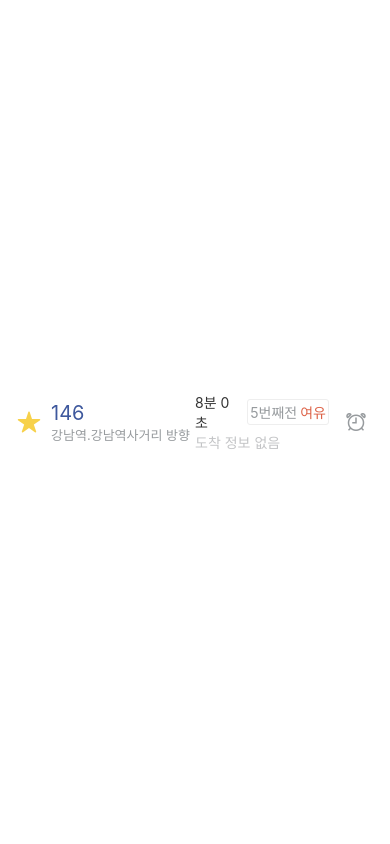
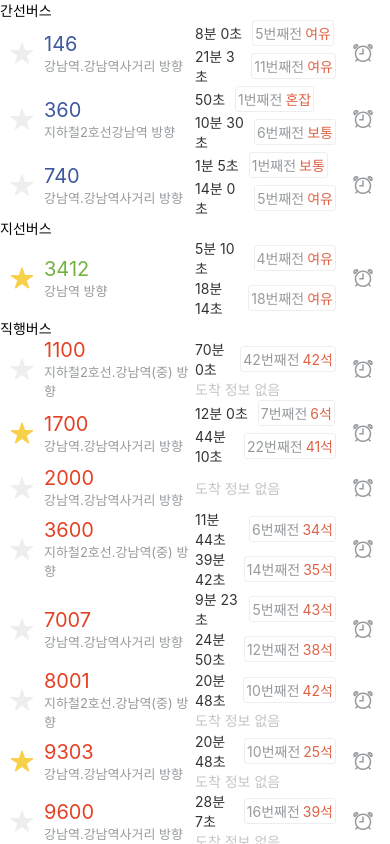
Before and after one commit to sunujun/kakao-bus, a React Native app: screen / in a window 390 px wide. Built offline with nearby package versions, Linux system fonts and the light colour scheme.

Commit message:
SectionList 실데이터 매핑

```diff
--- a/App.tsx
+++ b/App.tsx
@@ -1,20 +1,70 @@
 import React from 'react';
-import { StatusBar, StyleSheet } from 'react-native';
+import { SectionList, StatusBar, StyleSheet, Text } from 'react-native';
 import { SafeAreaProvider, SafeAreaView } from 'react-native-safe-area-context';
+import dayjs from 'dayjs';
 import BusInfo from './src/BusInfo';
-import { COLOR } from './src/color';
+import {
+    BusInfo as BusInfoType,
+    busStop,
+    getBusNumColorByType,
+    getRemainedTimeText,
+    getSeatStatusText,
+    getSections,
+    ProcessedNextBusInfo,
+} from './src/data';
 
 const App = () => {
+    const sections = getSections(busStop.buses);
+    const now = dayjs();
+
+    const renderItem = ({ item: bus }: { item: BusInfoType }) => {
+        const numColor = getBusNumColorByType(bus.type);
+        const firstNextBusInfo = bus.nextBusInfos?.[0] ?? null;
+        const secondNextBusInfo = bus.nextBusInfos?.[1] ?? null;
+        const newNextBusInfos =
+            !firstNextBusInfo && !secondNextBusInfo ? [null] : [firstNextBusInfo, secondNextBusInfo];
+
+        const processedNextBusInfos: ProcessedNextBusInfo[] = newNextBusInfos.map(info => {
+            if (!info) {
+                return {
+                    hasInfo: false,
+                    remainedTimeText: '도착 정보 없음',
+                };
+            }
+
+            const { arrivalTime, numOfRemainedStops, numOfPassengers } = info;
+            const remainedTimeText = getRemainedTimeText(now, arrivalTime);
+            const seatStatusText = getSeatStatusText(bus.type, numOfPassengers);
+
+            return {
+                hasInfo: true,
+                remainedTimeText,
+                numOfRemainedStops,
+                seatStatusText,
+            };
+        });
+
+        return (
+            <BusInfo
+                isBookmarked={bus.isBookmarked}
+                onPressBookmark={() => {}}
+                num={bus.num}
+                directionDescription={bus.directionDescription}
+                numColor={numColor}
+                processedNextBusInfo={processedNextBusInfos}
+            />
+        );
+    };
+
     return (
         <SafeAreaProvider>
             <SafeAreaView style={styles.container}>
                 <StatusBar translucent={true} backgroundColor="transparent" barStyle="dark-content" />
-                <BusInfo
-                    isBookmarked={true}
-                    onPressBookmark={() => {}}
-                    num={146}
-                    directionDescription="강남역.강남역사거리"
-                    numColor={COLOR.BUS_B}
+                <SectionList
+                    style={{ flex: 1, width: '100%' }}
+                    sections={sections}
+                    renderSectionHeader={({ section: { title } }) => <Text>{title}</Text>}
+                    renderItem={renderItem}
                 />
             </SafeAreaView>
         </SafeAreaProvider>
--- a/src/BusInfo.tsx
+++ b/src/BusInfo.tsx
@@ -3,6 +3,7 @@ import { Text, View } from 'react-native';
 import AlarmButton from './AlarmButton';
 import BookmarkButton from './BookmarkButton';
 import { COLOR } from './color';
+import { ProcessedNextBusInfo } from './data';
 import NextBusInfo from './NextBusInfo';
 
 const BusInfo = ({
@@ -11,12 +12,14 @@ const BusInfo = ({
     num,
     numColor,
     directionDescription,
+    processedNextBusInfo,
 }: {
     isBookmarked: boolean;
     onPressBookmark: () => void;
     num: number;
     numColor: string;
     directionDescription: string;
+    processedNextBusInfo: ProcessedNextBusInfo[];
 }) => {
     return (
         <View style={{ flexDirection: 'row' }}>
@@ -41,13 +44,14 @@ const BusInfo = ({
             <View style={{ flex: 1, flexDirection: 'row', alignItems: 'center' }}>
                 {/* M분 S초 / N번째 전 / 여유 */}
                 <View style={{ flex: 1 }}>
-                    <NextBusInfo
-                        hasInfo={true}
-                        remainedTimeText={'8분 0초'}
-                        numOfRemainedStops={5}
-                        seatStatusText={'여유'}
-                    />
-                    <NextBusInfo hasInfo={false} remainedTimeText="도착 정보 없음" />
+                    {processedNextBusInfo.map(info => (
+                        <NextBusInfo
+                            hasInfo={info.hasInfo}
+                            remainedTimeText={info.remainedTimeText}
+                            numOfRemainedStops={info.numOfRemainedStops}
+                            seatStatusText={info.seatStatusText}
+                        />
+                    ))}
                 </View>
                 {/* 알람 아이콘 */}
                 <AlarmButton onPress={() => {}} style={{ paddingHorizontal: 15 }} />
--- a/src/data.ts
+++ b/src/data.ts
@@ -1,6 +1,35 @@
 import dayjs from 'dayjs';
+import { COLOR } from './color';
 
-export const busStop = {
+export type BusStopInfo = {
+    id: number;
+    name: string;
+    directionDescription: string;
+    buses: BusInfo[];
+};
+
+export type BusInfo = {
+    type: 'B' | 'R' | 'G';
+    num: number;
+    directionDescription: string;
+    isBookmarked: boolean;
+    nextBusInfos: NextBusInfo[];
+};
+
+export type NextBusInfo = {
+    arrivalTime: dayjs.Dayjs;
+    numOfRemainedStops: number;
+    numOfPassengers: number;
+};
+
+export type ProcessedNextBusInfo = {
+    hasInfo: boolean;
+    remainedTimeText: string;
+    numOfRemainedStops?: number;
+    seatStatusText?: string;
+};
+
+export const busStop: BusStopInfo = {
     id: 23284,
     name: '강남역12번출구',
     directionDescription: '강남역.강남역사거리',
@@ -192,3 +221,84 @@ export const busStop = {
         },
     ],
 };
+
+export const getSections = (buses: BusInfo[]) => {
+    const bBuses: BusInfo[] = []; // data
+    const gBuses: BusInfo[] = []; // data
+    const rBuses: BusInfo[] = []; // data
+
+    for (const bus of buses) {
+        if (bus.type === 'B') {
+            bBuses.push(bus);
+        } else if (bus.type === 'G') {
+            gBuses.push(bus);
+        } else if (bus.type === 'R') {
+            rBuses.push(bus);
+        }
+    }
+
+    const sections: { title: '간선버스' | '지선버스' | '직행버스'; data: BusInfo[] }[] = [];
+    if (bBuses.length > 0) {
+        sections.push({
+            title: '간선버스',
+            data: bBuses,
+        });
+    }
+    if (gBuses.length > 0) {
+        sections.push({
+            title: '지선버스',
+            data: gBuses,
+        });
+    }
+    if (rBuses.length > 0) {
+        sections.push({
+            title: '직행버스',
+            data: rBuses,
+        });
+    }
+
+    return sections;
+};
+
+export const getBusNumColorByType = (type: string) => {
+    switch (type) {
+        case 'B':
+            return COLOR.BUS_B;
+        case 'G':
+            return COLOR.BUS_G;
+        case 'R':
+            return COLOR.BUS_R;
+        default:
+            return 'transparent';
+    }
+};
+
+export const getRemainedTimeText = (now: dayjs.Dayjs, arrivalTime: dayjs.Dayjs) => {
+    const remainMinute = dayjs(arrivalTime).diff(dayjs(now), 'minute');
+    const remainSecond = dayjs(arrivalTime).diff(dayjs(now), 'second') % 60;
+
+    if (remainMinute <= 0 && remainSecond <= 0) {
+        return '도착 또는 출발';
+    }
+    if (remainMinute <= 0 && remainSecond < 30) {
+        return '곧 도착';
+    }
+    if (remainMinute <= 0) {
+        return `${remainSecond}초`;
+    }
+
+    return `${remainMinute}분 ${remainSecond}초`;
+};
+
+const MAX_SEAT_NUM_OF_R = 45;
+export const getSeatStatusText = (type: string, numOfPassengers: number) => {
+    switch (type) {
+        case 'B':
+        case 'G':
+            return numOfPassengers >= 30 ? '혼잡' : numOfPassengers >= 20 ? '보통' : '여유';
+        case 'R':
+            return `${MAX_SEAT_NUM_OF_R - numOfPassengers}석`;
+        default:
+            return 'transparent';
+    }
+};
```
